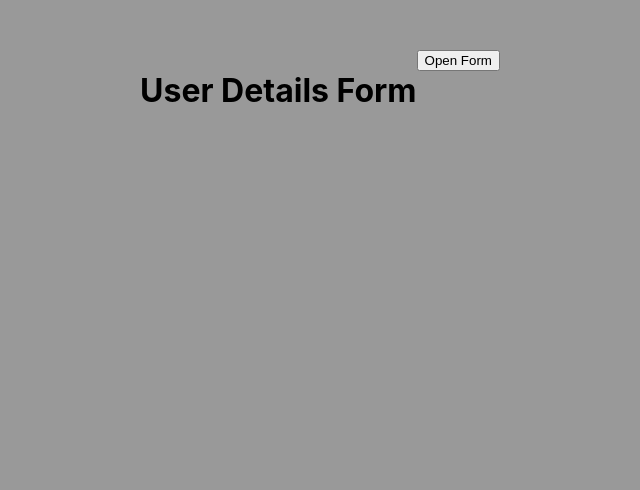
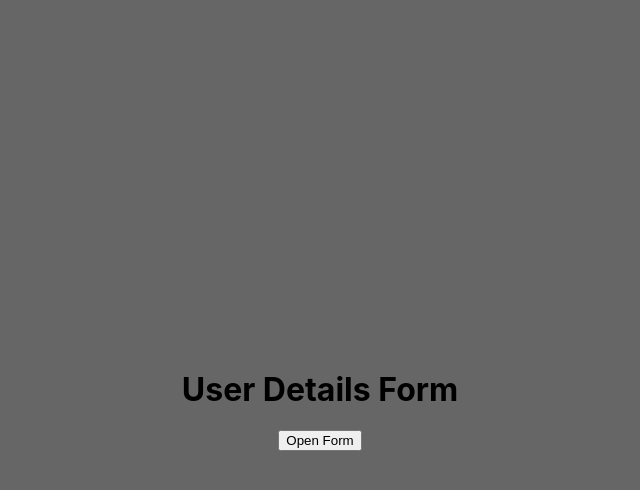
Before and after one commit to harshith2303/XModal, a React (Create React App) app: page / in a window 1280 px wide. Shown: the top 490 px of the page, without its empty margins (320-960 px from the left). Built offline with nearby package versions, Linux system fonts and the light colour scheme.

Commit message:
committed

```diff
--- a/src/App.css
+++ b/src/App.css
@@ -38,24 +38,19 @@
 }
 /* App.css */
 
+
 .modal {
-  position: fixed;
-  top: 0;
-  left: 0;
-  width: 100%;
-  height: 100%;
-  background-color: rgba(0, 0, 0, 0.4); /* dim background */
   display: flex;
+  flex-direction: column;
+  align-items: center;
   justify-content: center;
-  align-items: flex-start; /* align to top */
-  padding-top: 50px; /* spacing from top */
-  z-index: 1000;
+  min-height: 100vh;
+  background-color: rgba(0, 0, 0, 0.6);
 }
 
 .modal-content {
-  background-color: #fff;
-  padding: 20px;
+  background: white;
+  padding: 30px;
+  border-radius: 10px;
   width: 300px;
-  border-radius: 10px;
-  box-shadow: 0 5px 15px rgba(0,0,0,0.3);
 }
--- a/src/App.js
+++ b/src/App.js
@@ -49,9 +49,13 @@ export default function App() {
 
   return (
     <div className="modal">
-      <h1>User Details Form</h1>
+
       {!showModal && (
-        <button onClick={() => setShowModal(true)}>Open Form</button>
+
+        <>
+          <h1>User Details Form</h1>
+          <button onClick={() => setShowModal(true)}>Open Form</button>
+        </>
       )}
       {showModal && (
         <div className="modal-content" ref={modalRef}>
```
